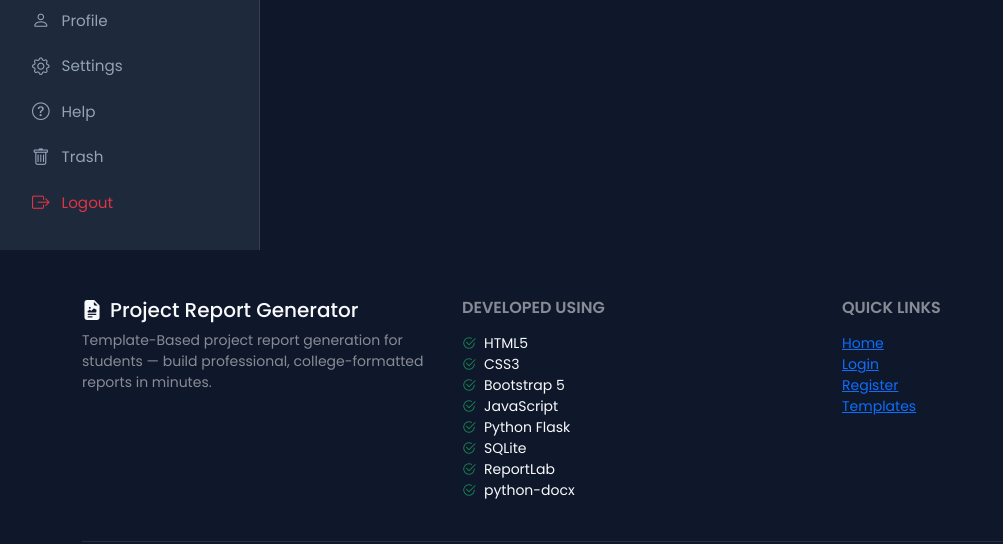
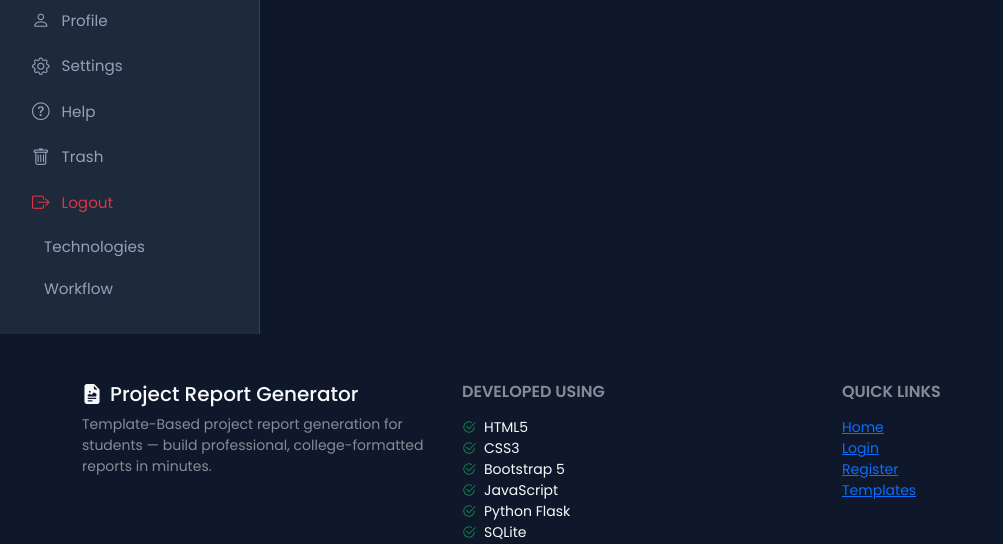
Before and after one commit to saipranav0007/advanced_project_report_generator, a Flask app: page /admin in a window 1280 px wide. Shown: the part 1025-1569 px from the top of the page, without its empty margins (0-1003 px from the left). Run offline with Flask 3, Linux system fonts and the light colour scheme; a user stored in the database is signed in; data comes from the database, SQL or seed files in the repository; some libraries are stand-ins or nearby versions.

Commit message:
Update _sidebar.html

```diff
--- a/frontend/templates/_sidebar.html
+++ b/frontend/templates/_sidebar.html
@@ -83,6 +83,16 @@
         <li>
           <a href="{{ url_for('logout') }}" class="text-danger"><i class="bi bi-box-arrow-right"></i> Logout</a>
         </li>
+<li class="nav-item">
+    <a class="nav-link" href="{{ url_for('technologies') }}">
+        <i class="fas fa-microchip"></i> Technologies
+    </a>
+</li>
+<li class="nav-item">
+    <a class="nav-link" href="{{ url_for('workflow') }}">
+        <i class="fas fa-project-diagram"></i> Workflow
+    </a>
+</li>
     </ul>
   </div>
 </aside>
```
